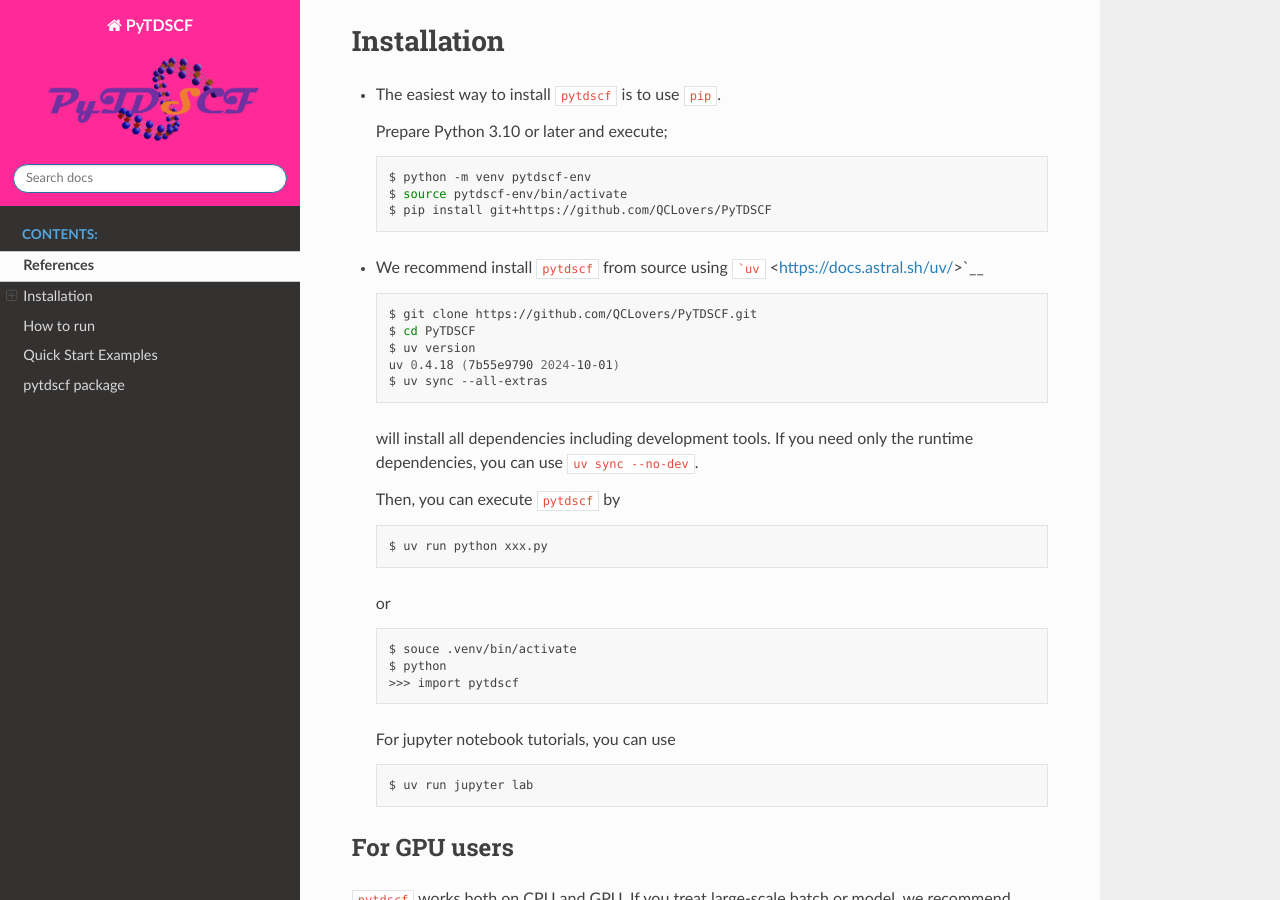
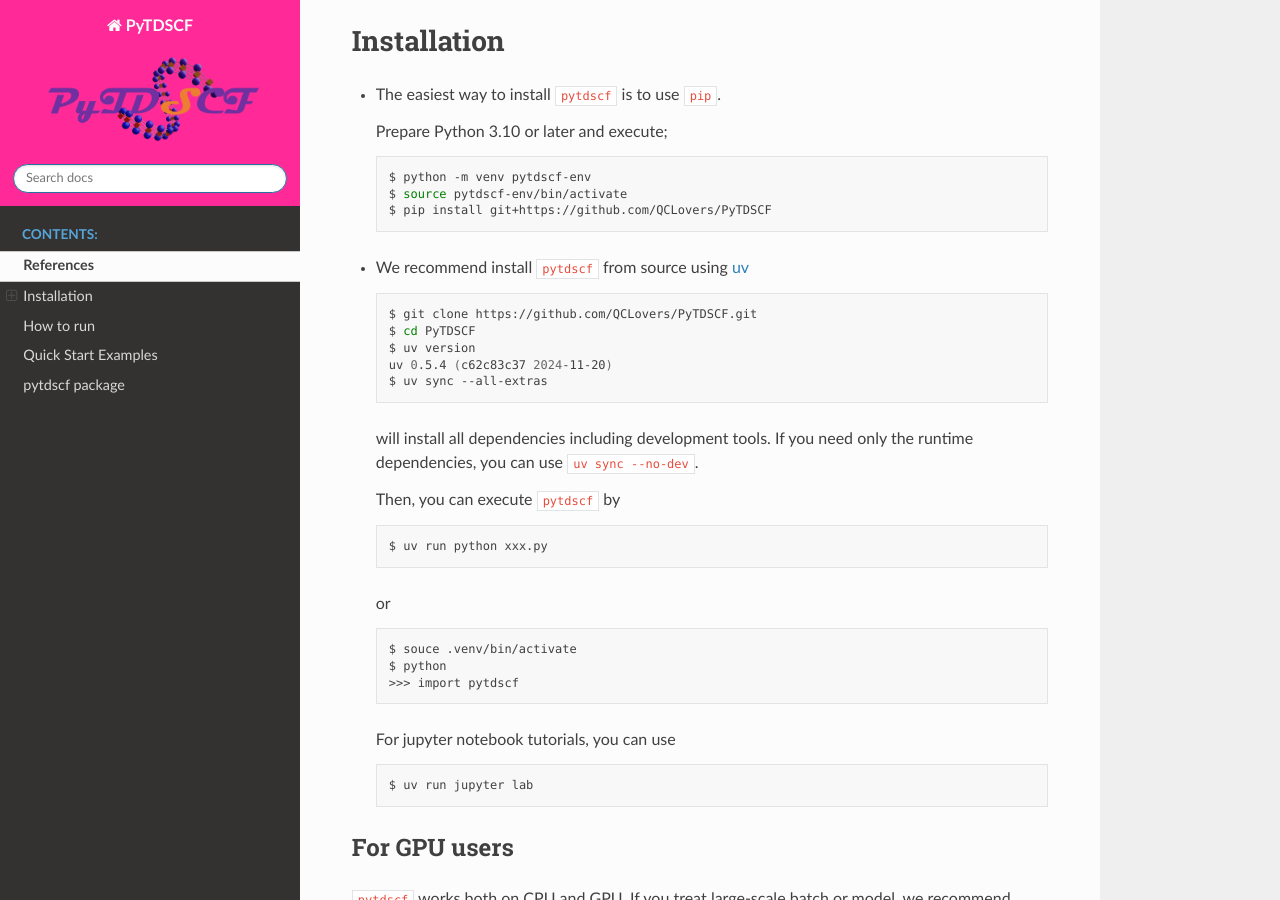
Before and after one commit to QCLovers/PyTDSCF, a Sphinx documentation site: the page built from docs/README.rst, in a window 1280 px wide and 900 px high, scrolled down 642 px. Built offline with Sphinx 7.4.7 and the Read the Docs theme 3.1.0, drawn with Linux system fonts in a browser that asks for light colours; pages that are not in the unit, such as notebooks, are missing from menus.

Commit message:
minor updates on document

````diff
--- a/docs/README.rst
+++ b/docs/README.rst
@@ -49,14 +49,14 @@ Installation
       $ pip install git+https://github.com/QCLovers/PyTDSCF
 
 -  We recommend install ``pytdscf`` from source using
-   ```uv`` <https://docs.astral.sh/uv/>`__
+   `uv <https://docs.astral.sh/uv/>`__
 
    .. code:: bash
 
       $ git clone https://github.com/QCLovers/PyTDSCF.git
       $ cd PyTDSCF
       $ uv version
-      uv 0.4.18 (7b55e9790 2024-10-01)
+      uv 0.5.4 (c62c83c37 2024-11-20)
       $ uv sync --all-extras
 
    will install all dependencies including development tools. If you
````
